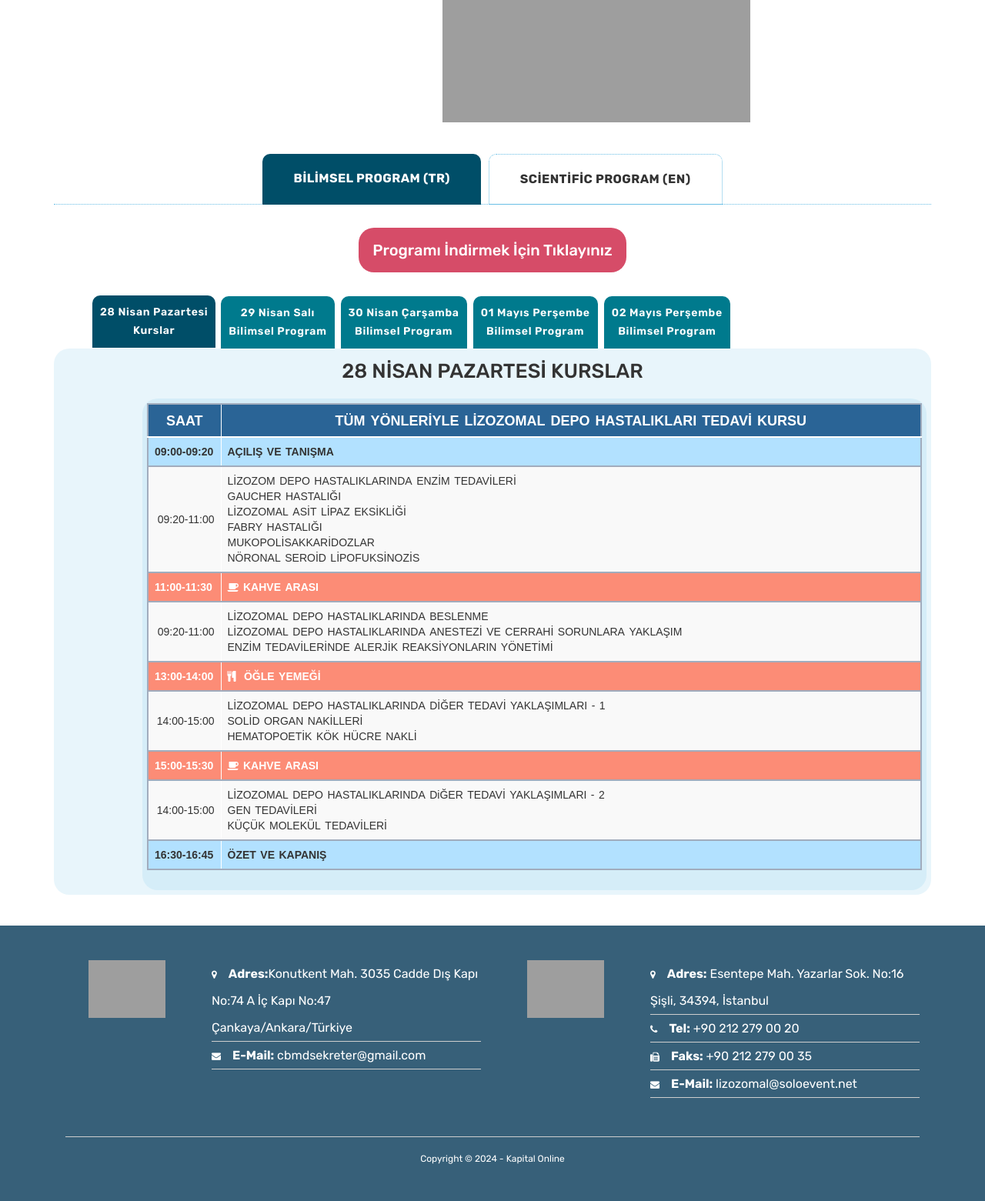
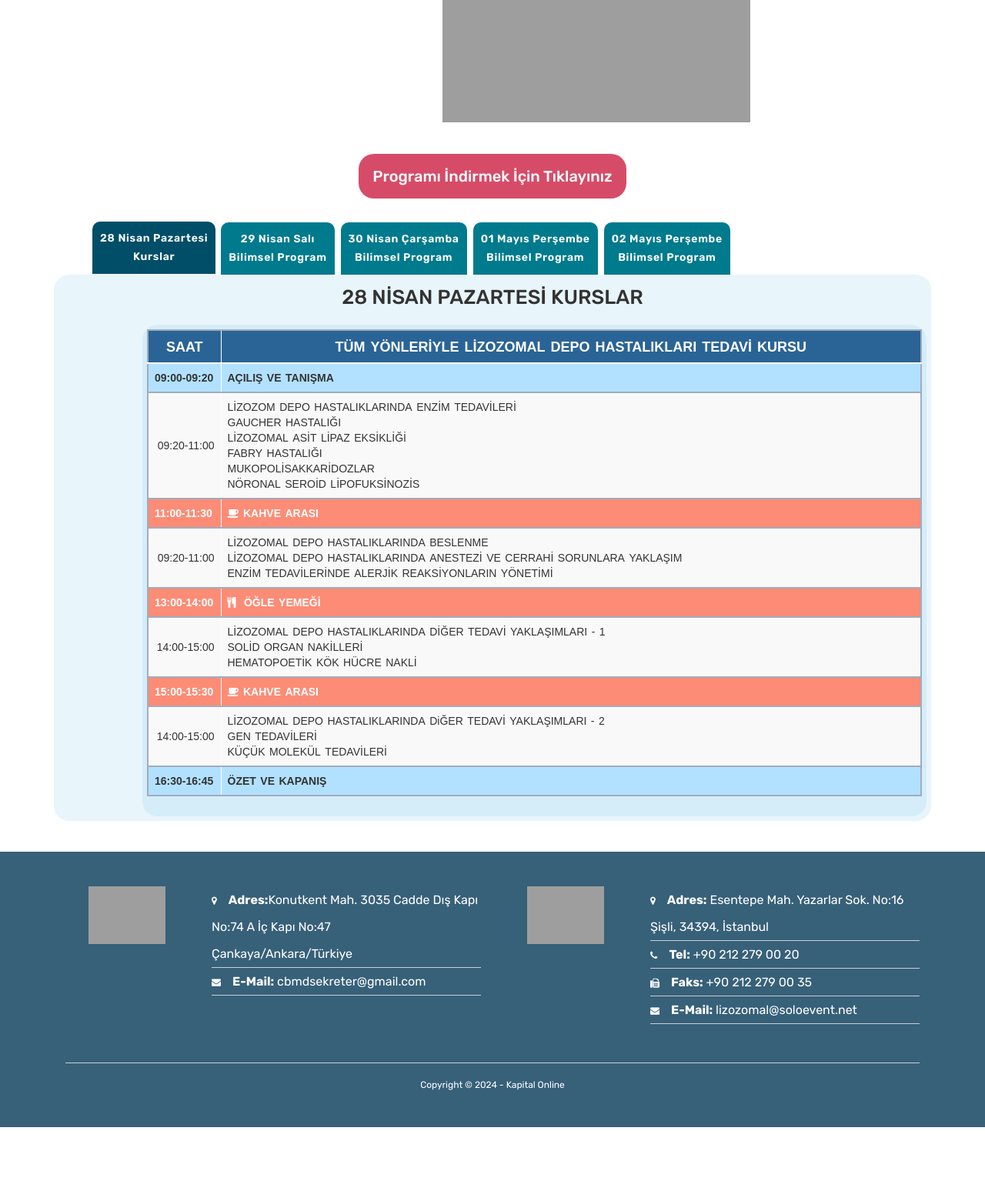
Before and after one commit to haksoz/lizozomal2025, a PHP site: page /program-demo.php in a window 1280 px wide. Shown: the part 485-2046 px from the top of the page at 77% size. After the commit the page ends 1950 px from the top, so only its background shows below. Run offline with PHP 8.4, Linux system fonts and the light colour scheme; some libraries are stand-ins or nearby versions; some web fonts are replaced; grey boxes are pictures that could not be loaded.

Commit message:
Update program-demo.php

```diff
--- a/program-demo.php
+++ b/program-demo.php
@@ -38,18 +38,7 @@
                 <div class="hr"></div>
             </div><!-- Parallax object -->
             <div class="container">
-                <div class="program-lang-tab">
-                    <div class="active">
-                        <h6 class="text-center">
-                            Bilimsel Program (TR)
-                        </h6>
-                    </div>
-                    <div>
-                        <h6 class="text-center">
-                            Scientific Program (EN)
-                        </h6>
-                    </div>
-                </div>
+
                 <div class="row" style="padding-bottom:30px; display:flex; justify-content:center;">
 					<a href="doc/17caadcep.pdf?v=09" target="_blank">
 						<div class="serviceBox col-lg-12" style="margin-top:0; background-color: #d64c68;">
```
